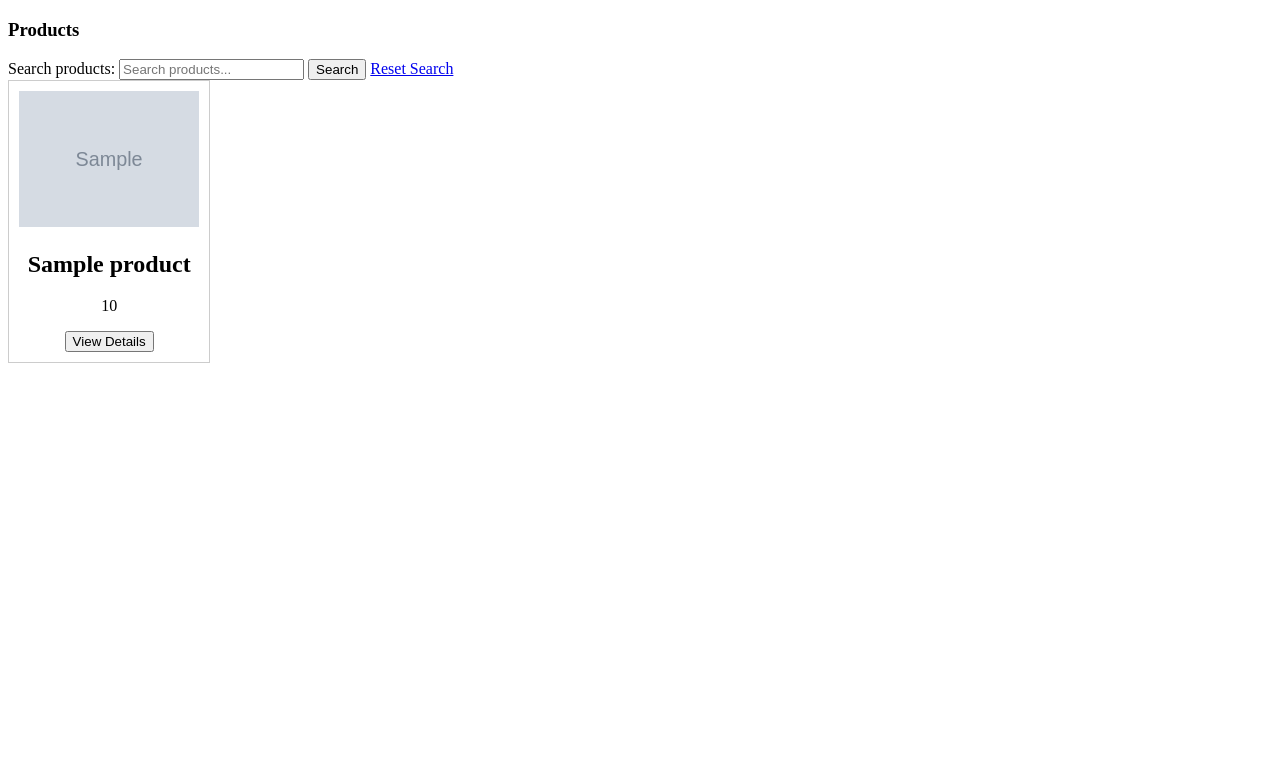
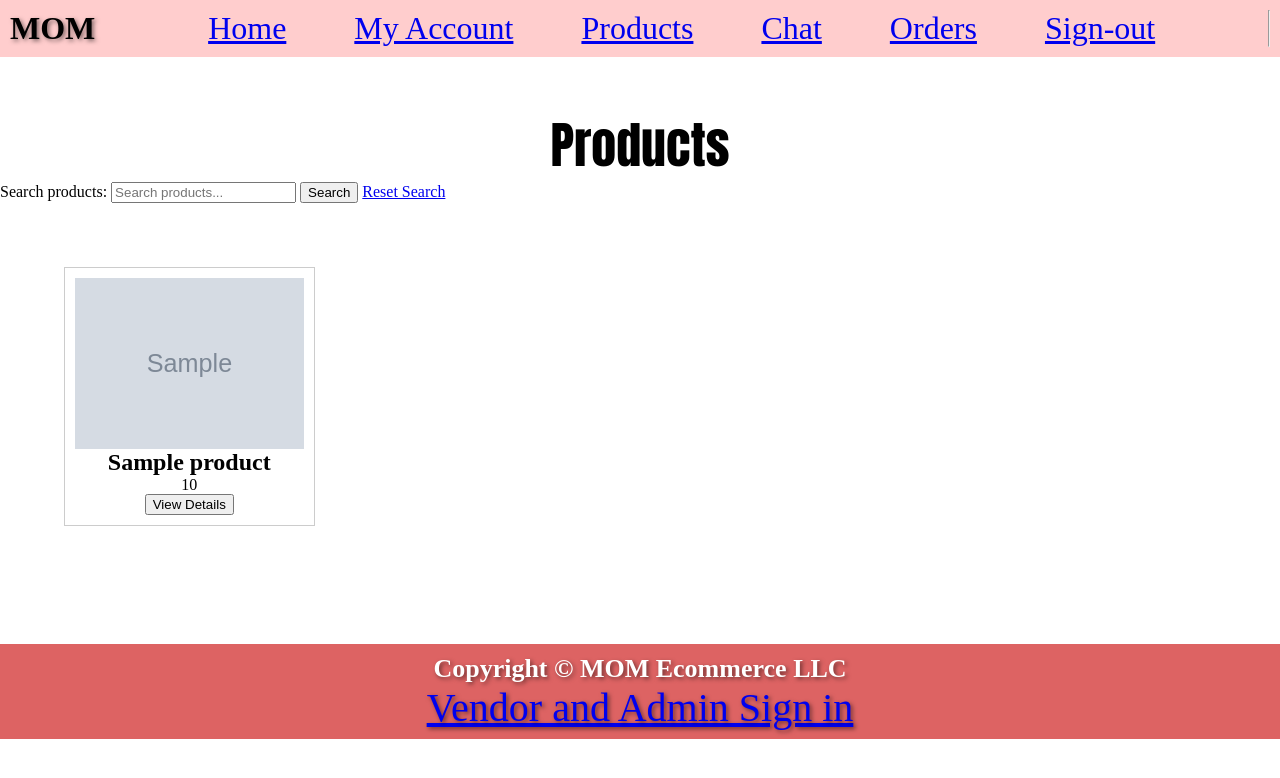
Before and after one commit to PeytonMeyer23/180-Final, a Flask app: template templates/products.html in a window 1280 px wide. Shown: the top 778 px of the page. Run offline with Flask 3, Linux system fonts and the light colour scheme; the template is opened without the code that fills it: most values are stand-ins (such as "Sample title", 1, 10 or a date in 2020); grey boxes marked "Sample" are stand-in pictures.

Commit message:
big push

```diff
--- a/app.py
+++ b/app.py
@@ -5,12 +5,9 @@ import uuid
 from datetime import datetime
 
 app = Flask(__name__)
-
 # conn_str = "mysql://root:CSET@localhost/ecomerce"
 
 conn_str = "mysql://root:9866@localhost/ecommerce"
-
-
 engine = create_engine(conn_str, echo = True)
 conn = engine.connect()
 app.secret_key = 'hello'
@@ -67,7 +64,7 @@ def create_account():
             {'name': name, 'username': username, 'email': email, 'password': hashed_password, 'accountType': accountType})
 
         conn.commit()
-        return redirect(url_for("/home.html"))
+        return redirect(url_for("/"))
     else:
         return render_template("register.html")
 
@@ -105,7 +102,8 @@ def signout():
         session.clear()
         return redirect('login')
 
-@app.route('/products.html')
+
+@app.route('/products', methods=['GET', 'POST'])
 def products():
     if request.method == 'POST':
         keyword = request.form['q']
@@ -144,7 +142,6 @@ def test_products2():
 def add_products():
     return render_template('addproduct.html')
 
-
 @app.route('/addproducts', methods=['POST'])
 def create_product():
     product_id = request.form.get('Product ID')
@@ -168,18 +165,15 @@ def create_product():
         }
     )
 
-
-    for url in image_urls:
-        conn.execute(
-            text("INSERT INTO productimages (productID, imageURL) VALUES (:productID, :imageURL)"),
-            {
-                'productID': product_id,
-                'imageURL': url
-            }
-        )
+    # Insert all image URLs at once
+    conn.execute(
+        text("INSERT INTO productimages (productID, imageURL) VALUES (:productID, :imageURL)"),
+        [{'productID': product_id, 'imageURL': url} for url in image_urls]
+    )
 
     conn.commit()
     return render_template('products.html')
+
 
 
 @app.route('/order', methods=['GET'])
@@ -255,15 +249,17 @@ def send_message():
             current_user = session['user']
             send_to = request.form['reply']
             receiverUserName = request.form['receiverUserName']
-            conn.execute(
-    text('INSERT INTO message (writerUserName, receiverUserName, text) VALUES (:current_user, :receiverUserName, :send_to)'),
-    {'current_user': current_user, 'receiverUserName': receiverUserName, 'send_to': send_to}
-)
-            conn.commit()
-            return render_template('show_chat.html')
-    else:
-        return render_template('show_chat.html')
+            if current_user != receiverUserName:
+                conn.execute(
+                    text('INSERT INTO message (writerUserName, receiverUserName, text) VALUES (:current_user, :receiverUserName, :send_to)'),
+                    {'current_user': current_user, 'receiverUserName': receiverUserName, 'send_to': send_to}
+                )
+                conn.commit()
+                success_message = 'Message sent!'
+        else:
+            error_message = 'You cannot reply to yourself.'
 
+    return render_template("show_chat.html", success_message=success_message, error_message=error_message)
 
 
 
@@ -315,7 +311,7 @@ def update_product():
             product = conn.execute(text(f'select * from product where productID = {x}'))
             conn.execute(text(f"UPDATE product SET title = :name, description = :description, warrantyPeriod = :warranty , numberOfItems = :number , price = :price, imageURL = :imageURL, addedByUserName = :current_user WHERE {x} = productID "), request.form)
             conn.commit()
-            return render_template('products.html')
+            return render_template('update_product.html')
 
 
 #delete
@@ -330,5 +326,34 @@ def delete_boats():
         return flask.render_template("delete_test.html")
 
 
+
+# @app.route('/info', methods=["GET"])
+# def account_info():
+#     if request.method == "GET":
+#         user = session['user']
+#         result = conn.execute(text("SELECT * FROM user WHERE userName = :user"), {'user': user})
+#         accounts = [dict(row) for row in result]
+#         return render_template("account_info.html", result=accounts)
+#     return render_template("account_info.html", accounts=[])
+
+
+
+@app.route('/info', methods=['POST', 'GET'])
+def account_info():
+    if 'user' not in session:
+        # Handle this case appropriately, redirect to login maybe
+        return "User not logged in."
+
+    if request.method == 'GET':
+        current_user = session['user']
+        result = conn.execute(text("SELECT * FROM user WHERE userName = :user"), {'user': current_user}).fetchall()
+        if not result:
+            return "No user found"
+        return render_template('account_info.html', user=result[0])
+
+    return render_template('account_info.html', user={})  # Empty user in case of POST request
+
+
+
 if __name__ == '__main__':
     app.run(debug=True)
--- a/static/product.css
+++ b/static/product.css
@@ -1,7 +1,7 @@
 .container {
     display: grid;
     grid-template-columns: repeat(auto-fill, minmax(200px, 1fr));
-    grid-gap: 10px;
+    grid-gap: 50px;
 }
 
 .product {
--- a/static/style.css
+++ b/static/style.css
@@ -22,15 +22,19 @@
 
 
   .footer {
-    padding: 10px 30px 20px 30px;
+    padding-top: 10px ;
+    padding-bottom: 10px ;
     color: white;
     background: #c700009c;
     font-size: small;
     height: 75px;
+    display: inline-block;
+    position: relative;
+    width: 100%;
   }
 
   .footercontainer {
-    display: flex;
+    display: inline-block;
     justify-content: space-between;
     align-items: center;
   }
@@ -316,3 +320,14 @@ footer p:hover{
 .category-box:hover {
   background-color: #e6e6e6;
 }
+header{
+    display: flex;
+    flex-direction: row;
+    justify-content: space-between;
+    background-color: rgb(255, 205, 205);
+    padding: 10px;
+}
+
+.border{
+  padding: 5%;
+}
--- a/templates/base.html
+++ b/templates/base.html
@@ -1,75 +1,28 @@
 <!DOCTYPE html>
 <html lang="en">
-{% block nav %}
 <head>
     <meta charset="UTF-8">
     <meta name="viewport" content="width=device-width, initial-scale=1.0">
-
-
-    /
-
-    <title>Document</title>
+    <title>{% block title %}Base{% endblock %}</title>
+    <link rel="stylesheet" href="../static/style.css">
 </head>
 <body>
-
-   <center><header>
-    <h1>MOM Ecommerce</h1>
-
-    <hr>
-        <div class="topBar">
-          <ul class="barItem">
-              <li><a href="/">Home</a></li>
-              <li><a href="/register">Register</a></li>
-              <li><a href="/login">Login</a></li>
-          </ul>
-      </div>
-</header></center>
-{% endblock %}
-
-{% block body %}
-    <main>
-
-    </main>
-    <hr>
+    <header>
+        <h1>MOM</h1>
+        {% block nav %}
+        {% endblock %}
+        <hr>
+    </header>
+    {% block body %}
+    {% endblock %}
+    <main></main>
+    <br><br><br>
     <footer class="footer">
         <div class="footercontainer">
           <div class="footeraddr">
-            <h1>Copyright © P. K. Fernandez</h1>
+            <h1>Copyright © MOM Ecommerce LLC</h1>
           </div>
-          {% block a %}<a href="/adminLogin.html" class="footer__admin-signin">Admin Sign in</a>{% endblock %}
+          {% block a %}<a href="/login.html" class="footer__admin-signin">Vendor and Admin Sign in</a>{% endblock %}
       </footer>
-
-
-    <header>
-        <div class="header">
-            <div class="logo">
-                <img src="LogoNoBackground.png" alt="Logo">
-                <span>Mom Eccommerce</span>
-            </div>
-            <ul>
-                <li><a href="/index.html">HOME</a></li>
-                <li><a href="/products.html">Products</a></li>
-                <li><a href="/about.html">ABOUT</a></li>
-            </ul>
-        </div>
-    </header>
-
-
-
-    <footer>
-        <table>
-            <center>
-            <tr>
-                <th><p>Site content</p></th>
-                <th><p>Support</p></th>
-                <th><p>Products</p></th>
-                <th><p>About Us</p></th>
-            </tr>
-            </th>
-            </center>
-        </table>
-    </footer>
-
 </body>
-{% endblock %}
 </html>
--- a/templates/products.html
+++ b/templates/products.html
@@ -1,12 +1,21 @@
-<!DOCTYPE html>
-<html lang="en">
-<head>
-    <meta charset="UTF-8">
-    <meta name="viewport" content="width=device-width, initial-scale=1.0">
-    <title>Document</title>
 <link rel="stylesheet" href="../static/product.css">
-</head>
-<body>
+
+
+{% extends 'base.html' %}
+{% block title%}
+   Account Info
+{% endblock %}
+{% block nav %}
+<div class="nav-flex">
+    <a href="/">Home</a>
+    <a href="/info">My Account</a>
+    <a href="/products">Products</a>
+    <a href="/chat">Chat</a>
+    <a href="/orders">Orders</a>
+    <a href="/login">Sign-out</a>
+</div>
+{% endblock %}
+{% block body %}
 <div class="section1">
     <h3>Products</h3>
     <form action="/products" method="post" id="search-form">
@@ -18,7 +27,7 @@
 
 
 </div>
-
+<div class="border">
 <div class="container">
     {% for product in products %}
     <div class="product">
@@ -34,6 +43,11 @@
         <button class="createTest-exit" onclick="hideProductDetails()">Close</button>
         <div id="product-details" class="product-details"></div>
     </div>
+
+</div>
+
+
+
 
 
 <script>
@@ -79,5 +93,6 @@
         productDetailsBox.style.display = "none";
     }
 </script>
-</body>
-</html>
+
+
+{% endblock %}
--- a/templates/update_product.html
+++ b/templates/update_product.html
@@ -1,4 +1,4 @@
-<form action="/update_products" method="POST">
+<form action="/update_product" method="POST">
     <input type="value" name="Product ID" placeholder="Product ID" class="input_field"> <br>
     <input type="text" name="Product Name" placeholder="Product Name" class="input_field"> <br>
     <input type="text" name="Description" placeholder="Description" class="input_field"> <br>
```
Also changed, not shown: static/accstyles.css (added, +27 -0 lines), templates/account_info.html (added, +29 -0 lines), templates/index.html (+4 -4 lines). Lines whose indentation alone changed are shown as unchanged.
